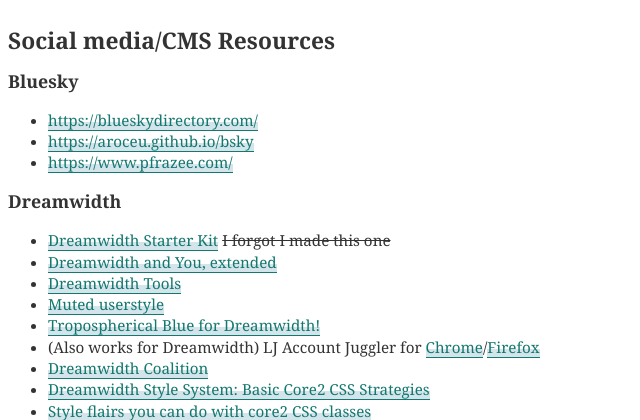
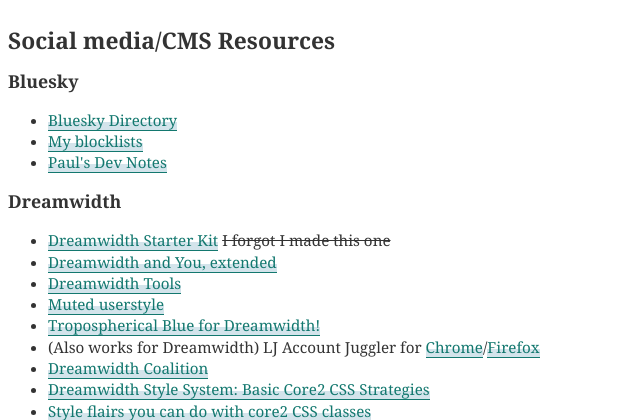
Before and after one commit to aroceu/links, a PHP site: page /websocial.php in a window 1280 px wide. Shown: the top 420 px of the page, without its empty margins (0-640 px from the left). Run offline with PHP 8.4, Linux system fonts and the light colour scheme.

Commit message:
Minor fixes and typos

```diff
--- a/artists.php
+++ b/artists.php
@@ -61,7 +61,7 @@
         <li><a href="https://www.renpy.org/" target="blank">Renpy</a> (visual novels)</li>
     <li><a href="https://www.nishishi.com/cgi/tegalog/" target="blank">tegalog</a> (lightweight content management)</li>
     <li><a href="https://github.com/rr-/szurubooru" target="blank">szurubooru</a> (danbooru fork)</li>
-    <li><a href="https://github.com/moebooru/moebooru" target="blank">moebooru"</a> (danbooru fork)</li>
+    <li><a href="https://github.com/moebooru/moebooru" target="blank">moebooru</a> (danbooru fork)</li>
     <li><a href="https://fancyapps.com/fancybox/" target="_blank">fancybox</a></li>
 </ul>
 
--- a/games.php
+++ b/games.php
@@ -25,7 +25,7 @@
 
 <h3>Resources</h3>
 <ul>
-<li><a href="https://www.uhs-hints.com/" target="_blank">https://www.uhs-hints.com/</a></li>
+<li><a href="https://www.uhs-hints.com/" target="_blank">Universal Hint System</a></li>
 </ul>
 
 
--- a/pkmn.php
+++ b/pkmn.php
@@ -19,7 +19,7 @@
     <li><a href="https://pkmn.net/?action=content&page=viewpage&id=8644&parentsection=87" target="blank">Sprite Resource Download All Sprites</a></li>
     <li><a href="https://www.pkparaiso.com/espada_escudo/sprites_pokemon.php" target="blank">PkParaiso</a></li>
     <li><a href="https://shinyexe.neocities.org/sprites">shinyexe</a> (warning for audio on this site during link hovering)</li>
-    <li><a href="https://projectpokemon.org/home/docs/spriteindex_148/3d-models-generation-1-pok%C3%A9mon-r90/" target="_blank">https://projectpokemon.org/home/docs/spriteindex_148/3d-models-generation-1-pok%C3%A9mon-r90/</a></li>
+    <li><a href="https://projectpokemon.org/home/docs/spriteindex_148/3d-models-generation-1-pok%C3%A9mon-r90/" target="_blank">Project Pok&eacute;mon</a></li>
 </p>
 
 
--- a/reading.php
+++ b/reading.php
@@ -38,8 +38,8 @@
 
 </ul>
 
-<h3>Reading (internet/web commentary)</h3>
-
+<h3>Internet/web commentary</h3>
+<ul>
     <li><a href="https://synecdochic.dreamwidth.org/234496.html" target="blank">Why Monetizing Social Media Through Advertising Is Doomed To Failure</a></li>
     <li><a href="https://www.cluetrain.com/" target="blank">The Cluetrain Manifesto</a></li>
     <li><a href="https://www.deceptive.design/" target="blank">Deceptive Design</a></li>
--- a/webcommunity.php
+++ b/webcommunity.php
@@ -35,7 +35,7 @@
     <li><a href="https://wiby.me/" target="blank">wiby.me</a> (search the indie web)</li>
     <li><a href="https://personalsit.es/" target="_blank">PersonalSit.es</a></li>
     <li><a href="https://m8.github.io/refined.blog/" target="_blank">Refined Blog</a> (dev blogs)</li>
-    <li><a href="https://curlie.org/" target="_blank">Curlie.org</a> (search human-generated sites)(</li>
+    <li><a href="https://curlie.org/" target="_blank">Curlie.org</a> (search human-generated sites)</li>
 </ul>
 
 <h3>Cliques (I haven't joined, but others may be interested in)</h3>
--- a/websocial.php
+++ b/websocial.php
@@ -6,9 +6,9 @@
 
 <h3>Bluesky</h3>
 <ul>
-    <li><a href="https://blueskydirectory.com/" target="_blank">https://blueskydirectory.com/</a></li>
-<li><a href="https://aroceu.github.io/bsky" target="_blank">https://aroceu.github.io/bsky</a></li>
-<li><a href="https://www.pfrazee.com/" target="_blank">https://www.pfrazee.com/</a></li>
+    <li><a href="https://blueskydirectory.com/" target="_blank">Bluesky Directory</a></li>
+<li><a href="https://aroceu.github.io/bsky" target="_blank">My blocklists</a></li>
+<li><a href="https://www.pfrazee.com/" target="_blank">Paul's Dev Notes</a></li>
 </ul>
 
 <h3>Dreamwidth</h3>
```
Also changed, not shown: artsites.php (+4 -4 lines).
